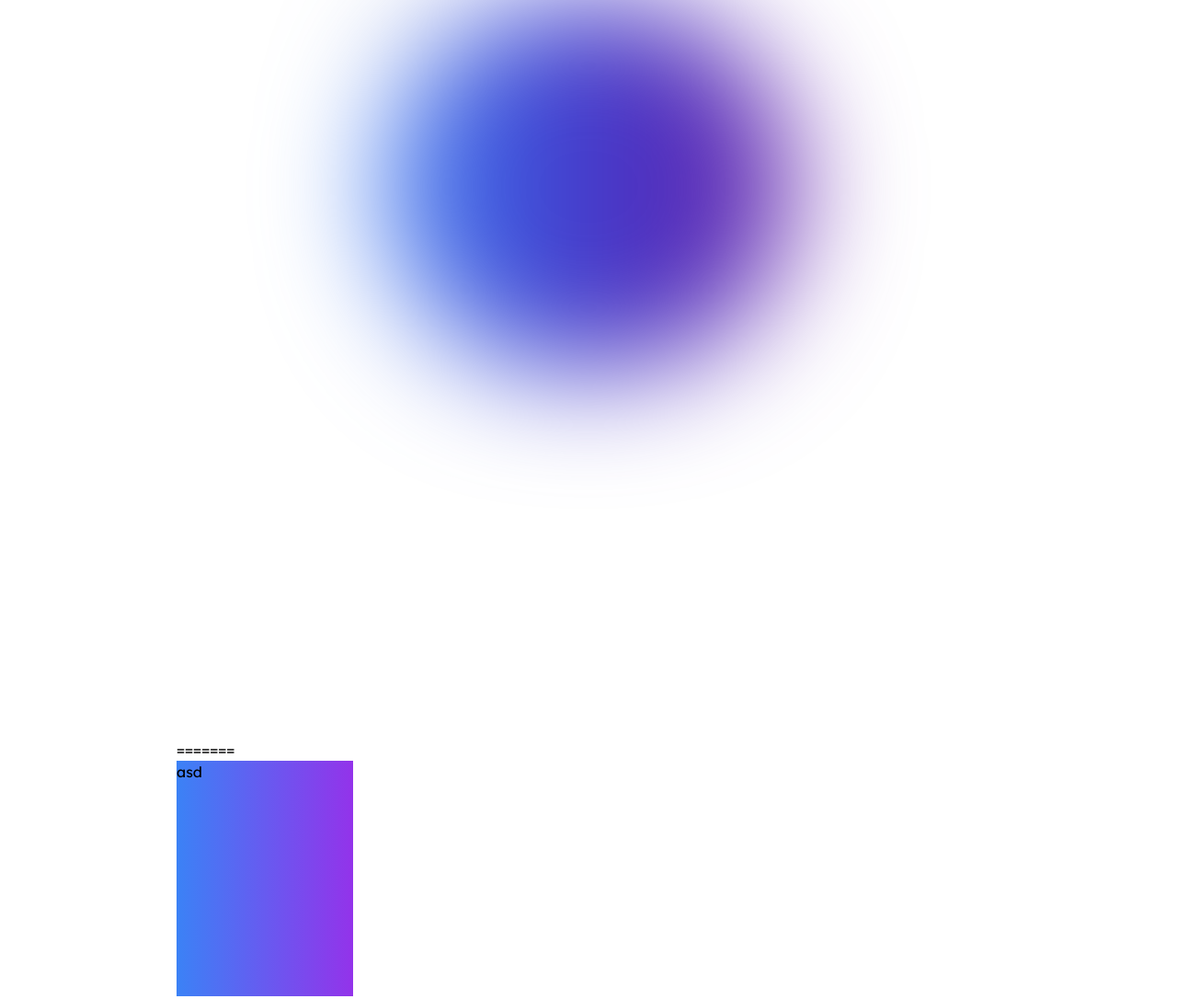
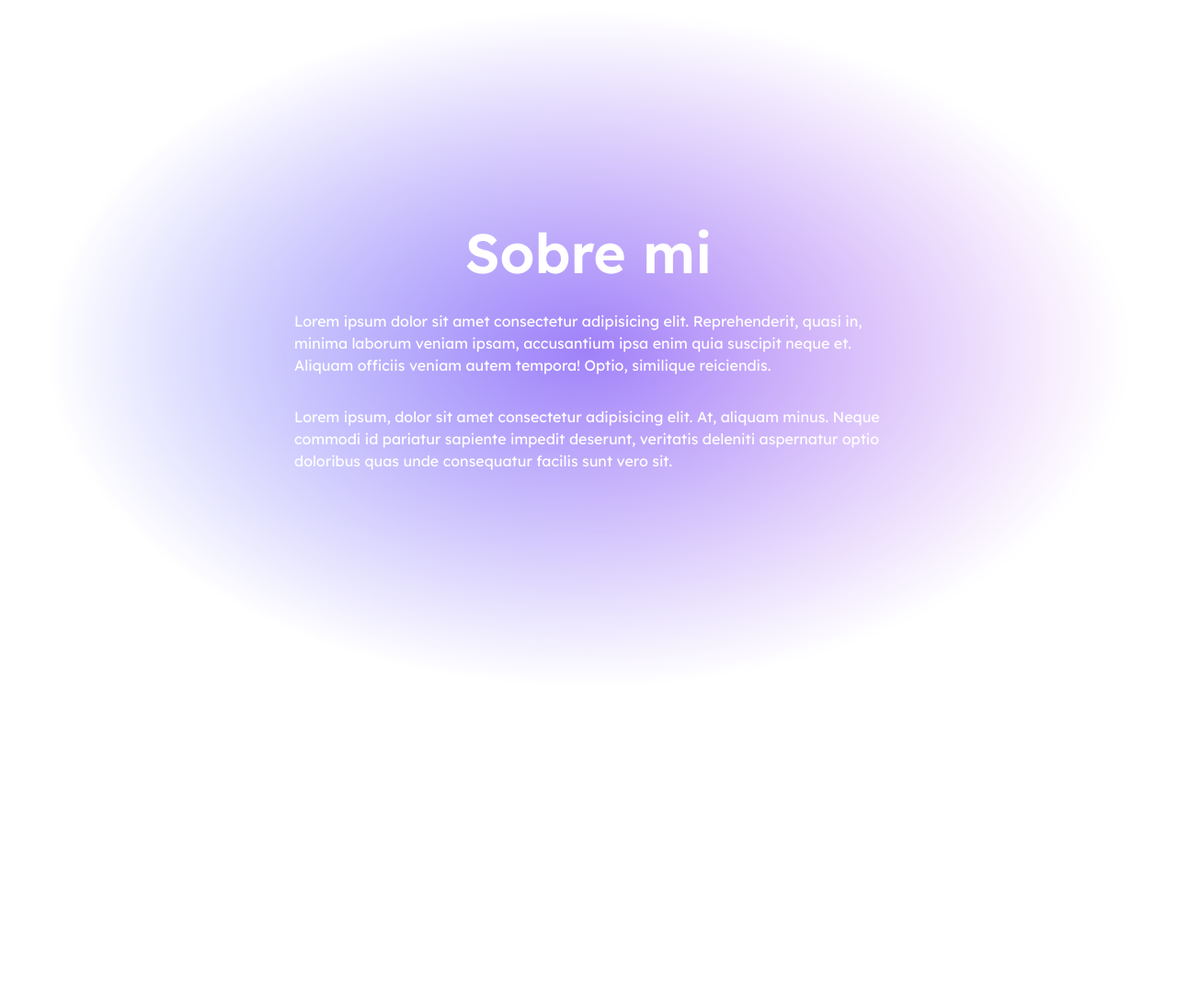
Before and after one commit to marcebenitez2/portFolio, an Astro site: page / in a window 1280 px wide. Shown: the part 869-1955 px from the top of the page at 92% size. After the commit the page ends 1648 px from the top, so only its background shows below. Built offline with nearby package versions, Linux system fonts and the light colour scheme; Astro itself is replaced by a stand-in of ours.

```diff
--- a/src/components/about.astro
+++ b/src/components/about.astro
@@ -2,16 +2,39 @@
 
 ---
 
-<<<<<<< HEAD
-<div class="h-screen flex justify-center">
-  <div
-    class="h-1/2 w-1/2 rounded-full bg-gradient-to-r from-blue-500 via-indigo-700 to-purple-800 blur-3xl"
-  >
-  Holaa
+<section class="h-screen flex justify-center">
+  <div class="degrade"></div>
+  <div class="text-container">
+    <h3 class="text-white text-6xl font-semibold">Sobre mi</h3>
+    <p class="w-1/2 text-white">Lorem ipsum dolor sit amet consectetur adipisicing elit. Reprehenderit, quasi in, minima laborum veniam ipsam, accusantium ipsa enim quia suscipit neque et. Aliquam officiis veniam autem tempora! Optio, similique reiciendis.</p>
+    <p class="w-1/2 text-white">Lorem ipsum, dolor sit amet consectetur adipisicing elit. At, aliquam minus. Neque commodi id pariatur sapiente impedit deserunt, veritatis deleniti aspernatur optio doloribus quas unde consequatur facilis sunt vero sit.</p>
   </div>
-</div>
-=======
-<section class="w-full h-screen">
-  <div class="w-48 h-64 bg-gradient-to-r from-blue-500 to-purple-600 transform hover:scale-98 hover:shadow-lg">asd</div>
 </section>
->>>>>>> ed66154fcb7d8319b9bd884116458cb9a3c4aaed
+
+<style>
+  .degrade {
+    width: 100%;
+    height: 100%;
+    background: linear-gradient(83.21deg, #3245ff 0%, #bc52ee 100%);
+    -webkit-mask-image: radial-gradient(rgba(0, 0, 0, 0.7), transparent 65%);
+    position: absolute;
+    z-index: 1;
+  }
+
+  .text-container {
+    position: absolute;
+    z-index: 2; /* Coloca este contenedor sobre el fondo */
+    display: flex;
+    align-items: center;
+    justify-content: center;
+    width: 100%;
+    height: 100%;
+    display: flex;
+    flex-direction: column;
+    gap: 2rem;
+  }
+
+  .text-overlay {
+    mix-blend-mode: normal;
+  }
+</style>
--- a/src/components/header.astro
+++ b/src/components/header.astro
@@ -4,7 +4,7 @@ import ChangeTheme from "../services/changeTheme";
 ---
 
 <header
-  class="fixed w-full h-12 flex items-center justify-between px-48 bg-white dark:bg-black"
+  class="fixed w-full h-12 flex items-center justify-between px-48 bg-white dark:bg-black z-20"
 >
   <a>
     <img id="logo" class="w-12 h-auto" />
--- a/src/layouts/Layout.astro
+++ b/src/layouts/Layout.astro
@@ -38,6 +38,16 @@ const { title } = Astro.props;
     overflow-x: hidden;
   }
 
+  ::-webkit-scrollbar {
+  width: 10px; /* Ancho de la barra de desplazamiento */
+}
+
+::-webkit-scrollbar-thumb {
+  background-color: #3E3062; /* Color del pulgar de la barra de desplazamiento */
+  border-radius: 5px; /* Radio de los bordes del pulgar */
+}
+
+
 
 
 </style>
```
